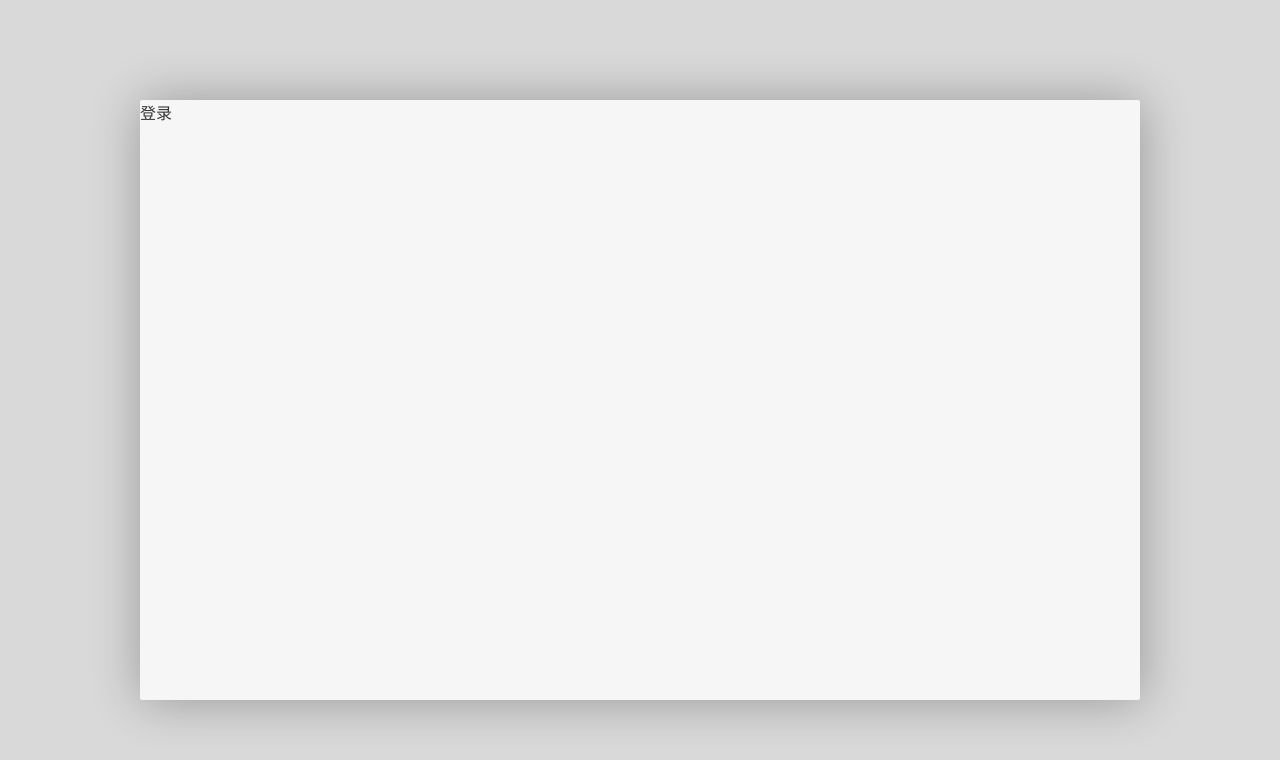
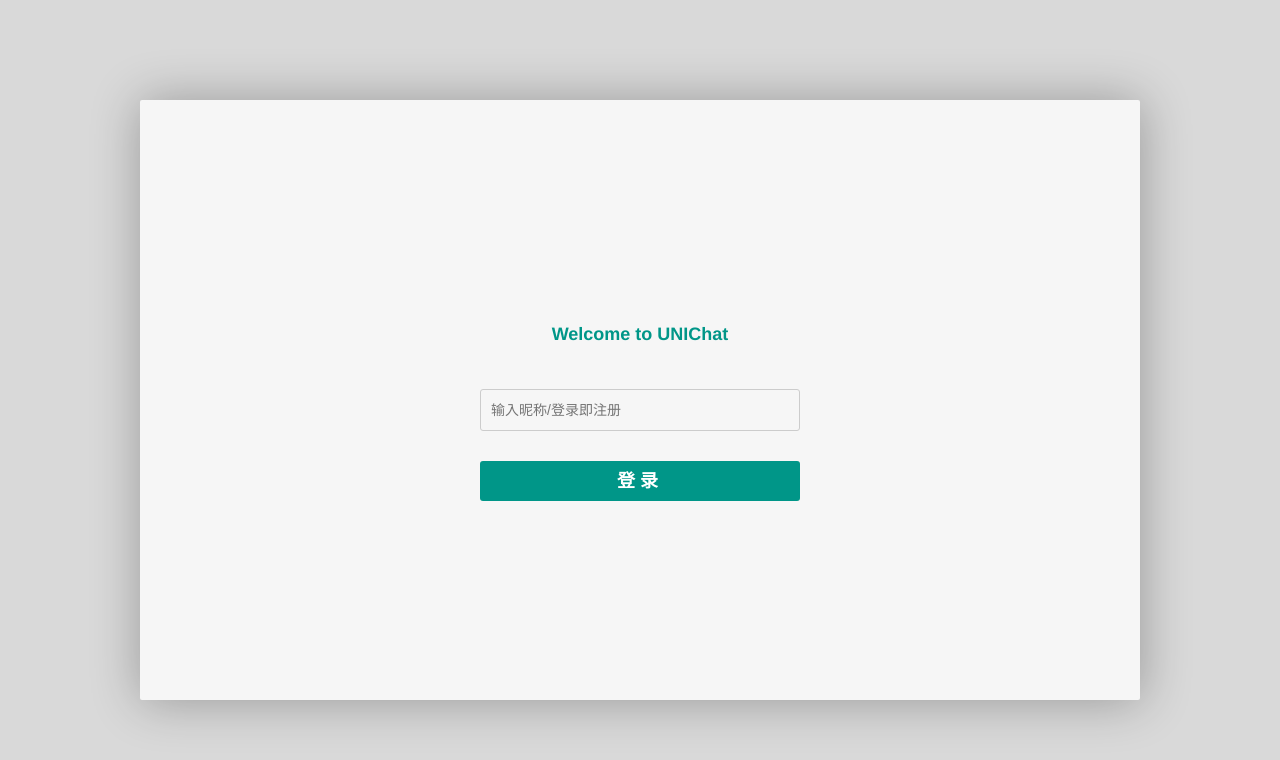
Before and after one commit to qiudongwei/UNIChat, a Vue app in the folder unichat_fe/: page /login in a window 1280 px wide. Shown: the top 760 px of the page. Built offline with nearby package versions, Linux system fonts and the light colour scheme.

Commit message:
登录模块

```diff
--- /dev/null
+++ b/unichat_fe/src/components/NicknameInpput.vue
@@ -0,0 +1,52 @@
+<docs>
+  昵称输入框
+</docs>
+
+<template>
+  <div class="input-wraper">
+    <input type="text" ref="input" class="common-input"
+         v-model="model"
+         v-bind="$attrs"
+         @blur="blur">
+  </div>
+</template>
+
+<script>
+export default {
+  props: {
+    value: null
+  },
+  computed: {
+    model: {
+      get () {
+        return this.value
+      },
+
+      set (val) {
+        this.$emit('input', val)
+      }
+    }
+  },
+  methods: {
+    blur () {
+      console.log(this.model)
+    }
+  }
+}
+</script>
+
+<style>
+  .input-wraper{
+    padding: 0px 10px;
+    border: 1px solid #ccc;
+    border-radius: 3px;
+  }
+  .common-input{
+    width: 100%;
+    height: 30px;
+    padding: 5px 0px;
+    outline: none;
+    background: none;
+    font-size: 14px;
+  }
+</style>
--- a/unichat_fe/src/router/index.js
+++ b/unichat_fe/src/router/index.js
@@ -69,7 +69,7 @@
 /**
  * 设置beforeEach钩子用于登录操作、title设置
  */
-router.beforeEach(async (to, from, next) => {
+router.beforeEach((to, from, next) => {
     const vm = router.app // vue实例
     const user = window.sessionStorage.user ? JSON.parse(window.sessionStorage.user) : null
     if (!vm._isMounted && !user && to.name !== 'LOGIN') { // 首次访问且未登录
--- a/unichat_fe/src/view/User/Login.vue
+++ b/unichat_fe/src/view/User/Login.vue
@@ -3,7 +3,73 @@
 </docs>
 
 <template>
-  <div>
-    登录
+  <div class="login-container">
+      <div class="login-wraper">
+        <h2 class="login-slogan">Welcome to UNIChat</h2>
+        <NicknameInput v-model="nickName" placeholder="输入昵称/登录即注册" />
+        <button class="login-btn" @click="login">登录</button>
+      </div>
   </div>
 </template>
+
+<script>
+import NicknameInput from '@/components/NicknameInpput'
+export default {
+  data () {
+    return {
+      nickName: null
+    }
+  },
+  components: {
+    NicknameInput
+  },
+  methods: {
+    async login () {
+      if (!this.nickName) return
+      const res = await this.$post('//localhost:8080/user/login', {
+          uid: this.nickName
+      })
+      if(res.result === 1) {
+          const data = res.data
+          this.$store.dispatch('login', {
+              user: data.uid,
+              timestamp: new Date().getTime()
+          })
+          this.$router.push({name: 'CHAT_LIST'})
+      }
+    }
+  }
+}
+</script>
+
+<style lang="scss" scoped>
+  .login-container{
+    justify-content: center;
+    align-items: center;
+  }
+  .login-wraper{
+    width: 320px;
+    padding: 30px 0;
+    text-align: center;
+  }
+  .login-slogan{
+    padding: 10px 0 30px;
+    font-size: 18px;
+    color: #009688;
+    font-weight: bold;
+  }
+  .login-btn{
+    margin-top: 30px;
+    width: 100%;
+    height: 40px;
+    line-height: 40px;
+    text-align: center;
+    font-size: 18px;
+    background-color: #009688;
+    border-radius: 3px;
+    color: #ffffff;
+    font-weight: bold;
+    letter-spacing: 5px;
+    cursor: pointer;
+  }
+</style>
```
